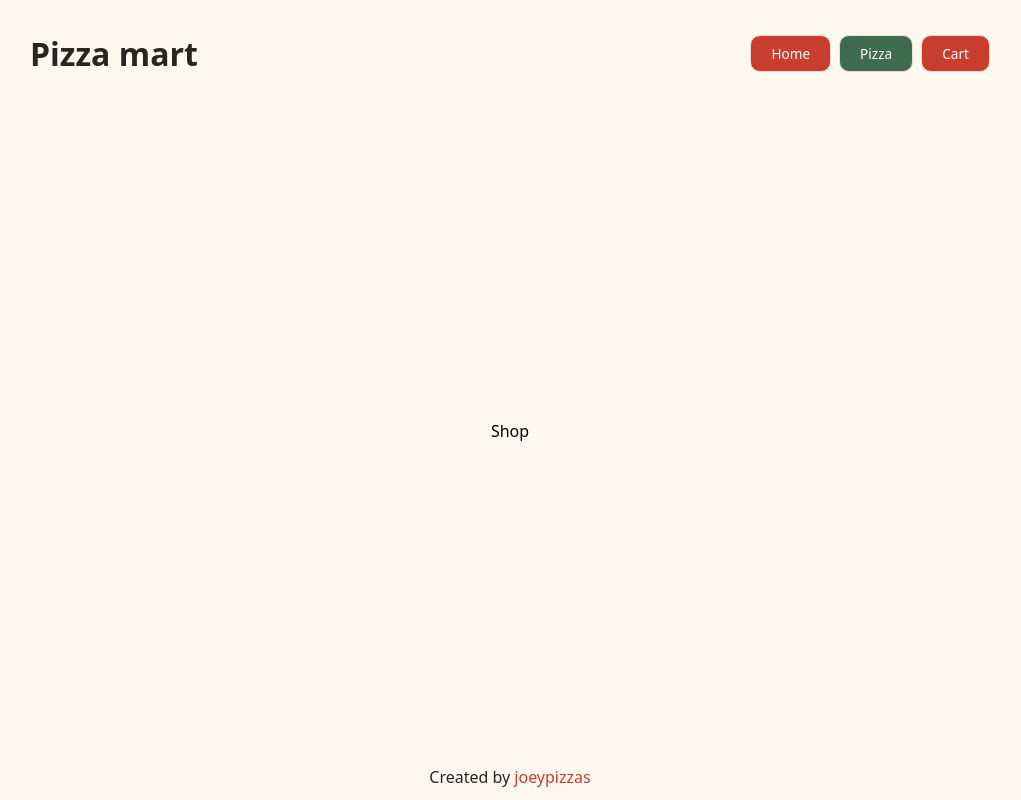
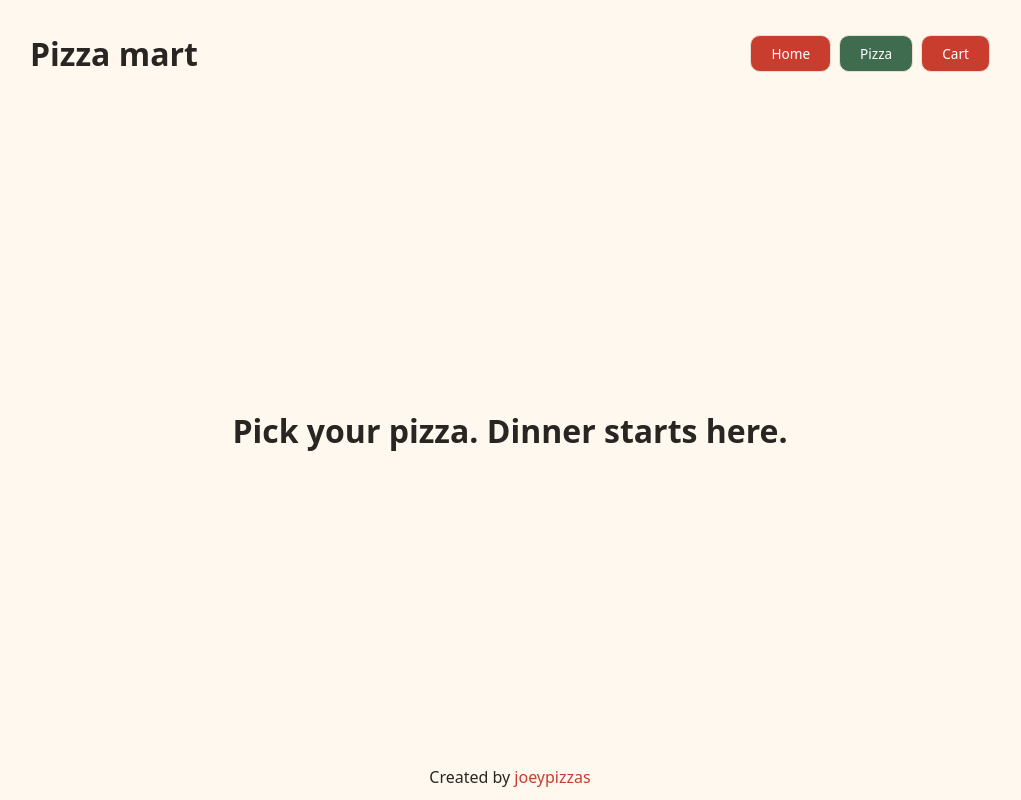
Before and after one commit to joeypizzas/shopping-cart, a React (Vite) app: page /shop in a window 1280 px wide. Shown: the whole page, without its empty margins (130-1151 px from the left). Built offline with nearby package versions, Linux system fonts and the light colour scheme.

Commit message:
scaffold for shop component

```diff
--- a/src/components/Shop/Shop.css
+++ b/src/components/Shop/Shop.css
@@ -1 +1,12 @@
 /* Shop component style */
+
+.shop-container {
+  display: flex;
+  flex-direction: column;
+}
+
+.shop-header {
+  font-size: 2rem;
+  font-weight: 700;
+  color: var(--charcoal-primary-text);
+}
--- a/src/components/Shop/Shop.jsx
+++ b/src/components/Shop/Shop.jsx
@@ -3,5 +3,10 @@
 import "./Shop.css";
 
 export function Shop() {
-  return <div>Shop</div>;
+  return (
+    <div className="shop-container">
+      <div className="shop-header">Pick your pizza. Dinner starts here.</div>
+      <div className="shop-cards-container"></div>
+    </div>
+  );
 }
```
